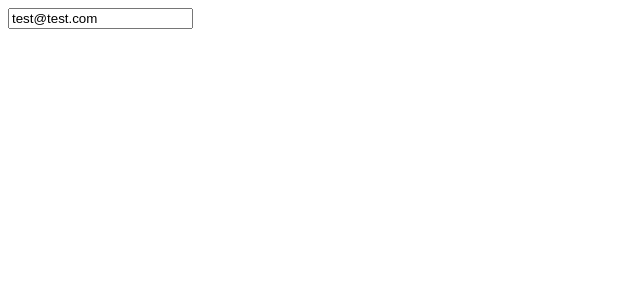
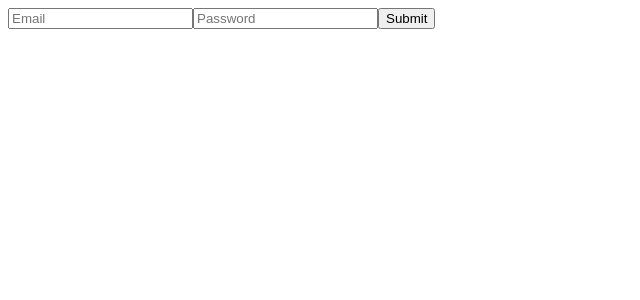
Before and after one commit to ajfsdeveloper/react-formik-yup-app, a React (Create React App) app: page / in a window 1280 px wide. Shown: the top 300 px of the page, without its empty margins (0-640 px from the left). Built offline with nearby package versions, Linux system fonts and the light colour scheme.

Commit message:
Complete form and log the submitted values

```diff
--- a/src/App.js
+++ b/src/App.js
@@ -1,8 +1,8 @@
 import React from 'react'
 import { withFormik } from 'formik'
 
-const App = ({ values, handleChange }) => (
-  <div>
+const App = ({ values, handleChange, handleSubmit }) => (
+  <form onSubmit={handleSubmit}>
     <input
       type="email"
       name="email"
@@ -10,14 +10,26 @@
       value={values.email}
       onChange={handleChange}
     />
-  </div>
+    <input
+      type="password"
+      name="password"
+      placeholder="Password"
+      value={values.password}
+      onChange={handleChange}
+    />
+    <button type="submit">Submit</button>
+  </form>
 )
 
 const FormikApp = withFormik({
-  mapPropsToValues({ email }) {
+  mapPropsToValues({ email, password }) {
     return {
-      email: email || ''
+      email: email || '',
+      password: password || ''
     }
+  },
+  handleSubmit(values) {
+    console.log(values)
   }
 })(App)
 
--- a/src/index.js
+++ b/src/index.js
@@ -3,7 +3,7 @@
 import App from './App'
 import * as serviceWorker from './serviceWorker'
 
-ReactDOM.render(<App email="test@test.com" />, document.getElementById('root'))
+ReactDOM.render(<App />, document.getElementById('root'))
 
 // If you want your app to work offline and load faster, you can change
 // unregister() to register() below. Note this comes with some pitfalls.
```
